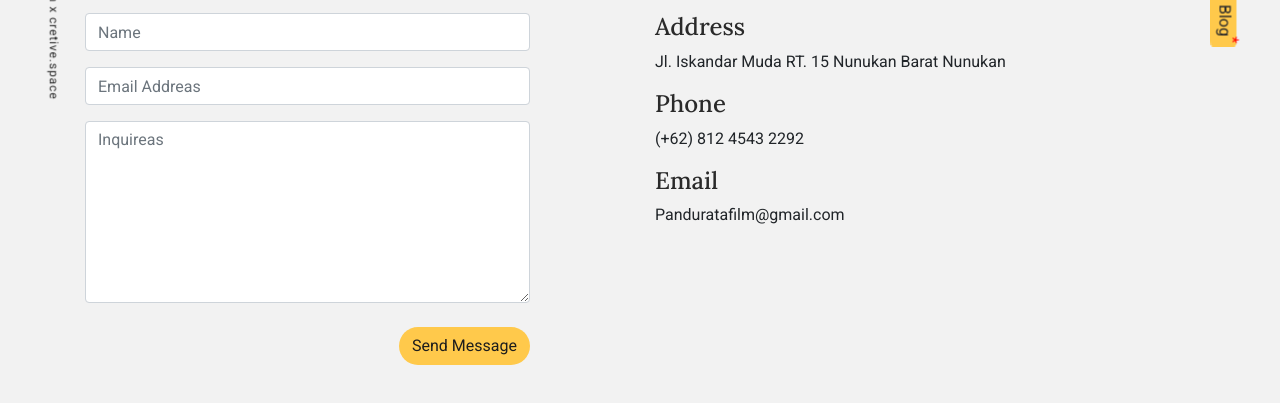
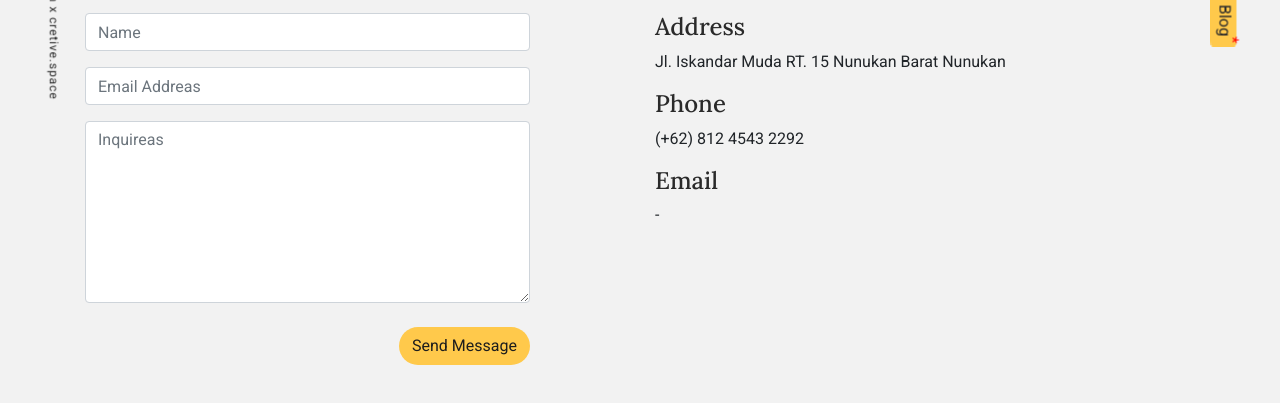
Before and after one commit to Panduratafilm/pandurata.me, a plain HTML site: page pages/contact.html in a window 1280 px wide. Shown: the part 653-1056 px from the top of the page. Drawn offline with Linux system fonts and the light colour scheme.

Commit message:
edit contact us

```diff
--- a/pages/contact.html
+++ b/pages/contact.html
@@ -120,7 +120,7 @@
 					</div>
 					<div class="row">
 						<div class="col">
-							<p>Panduratafilm@gmail.com</p>
+							<p>-</p>
 						</div>
 					</div>
 				</div>
```
